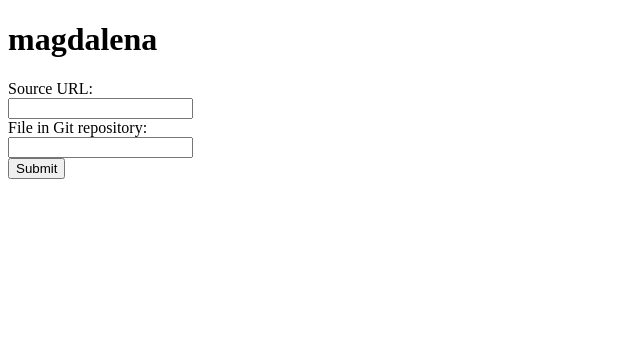
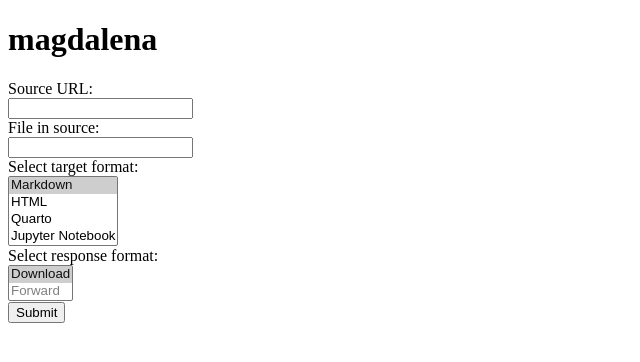
Before and after one commit to gesiscss/magdalena, a Flask app: page / in a window 1280 px wide. Shown: the top 362 px of the page, without its empty margins (0-640 px from the left). Run offline with Flask 3, Linux system fonts and the light colour scheme; parts of the project's set-up code (start-up, migrations or seed data) failed here and were passed over.

Commit message:
Add more fields to form

```diff
--- a/templates/index.html
+++ b/templates/index.html
@@ -8,11 +8,27 @@
         <form action="" method="post">
             <div>
                 <label for="source_url">Source URL:</label><br>
-                <input type="text" id="source_url" name="source_url">
+                <input type="text" id="source_url" name="source_url" required>
             </div>
             <div>
-                <label for="filename">File in Git repository:</label><br>
+                <label for="filename">File in source:</label><br>
                 <input type="text" id="filename" name="filename">
+            </div>
+            <div>
+                <label for="target_format">Select target format:</label><br>
+                <select  id="target_format" name="target_format" multiple size="4" required>
+                    <option value="md" selected>Markdown</option>
+                    <option value="html">HTML</option>
+                    <option value="qmd">Quarto</option>
+                    <option value="ipynb">Jupyter Notebook</option>
+                </select>
+            </div>
+            <div>
+                <label for="response">Select response format:</label><br>
+                <select  id="response" name="response" multiple size="2" required>
+                    <option value="md" selected>Download</option>
+                    <option value="forward" disabled>Forward</option>
+                </select>
             </div>
             <input type="submit" value="Submit">
         </form>
```
